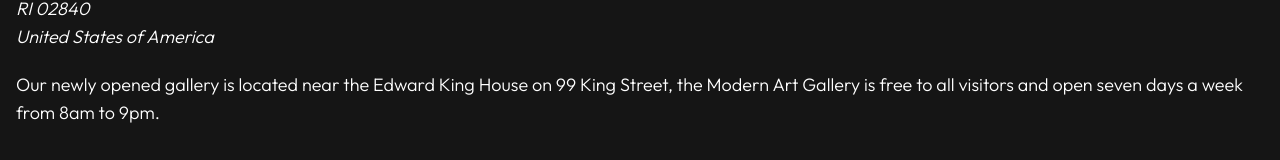
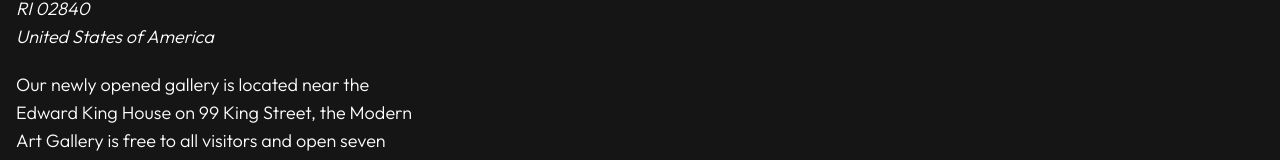
Before and after one commit to 0x41-li/art-gallery, a React (Create React App) app: page /location in a window 1280 px wide. Shown: the part 776-936 px from the top of the page. Built offline with nearby package versions, Linux system fonts and the light colour scheme.

Commit message:
Put design files on one folder and ignore it, plus adding max width to the latest paragraph on ourLocation component

```diff
--- a/src/pages/location/sections/OurLocation.jsx
+++ b/src/pages/location/sections/OurLocation.jsx
@@ -18,7 +18,7 @@ const OurLocation = () => {
             RI 02840 <br />
             United States of America
           </address>
-          <p className="mt-[20px] text-white font-outfit [font-size:18px] [line-height:28px] [font-weight:300]">
+          <p className="mt-[20px] text-white font-outfit [font-size:18px] [line-height:28px] [font-weight:300] max-w-[398px]">
             Our newly opened gallery is located near the Edward King House on 99
             King Street, the Modern Art Gallery is free to all visitors and open
             seven days a week from 8am to 9pm.
```
Also changed, not shown: location-page-mobile-design.png (deleted), 1 other file (tests, documents, lock files or other folders).
